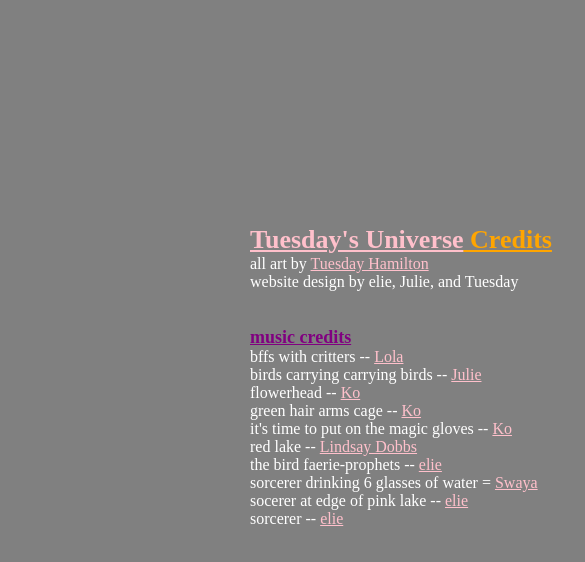
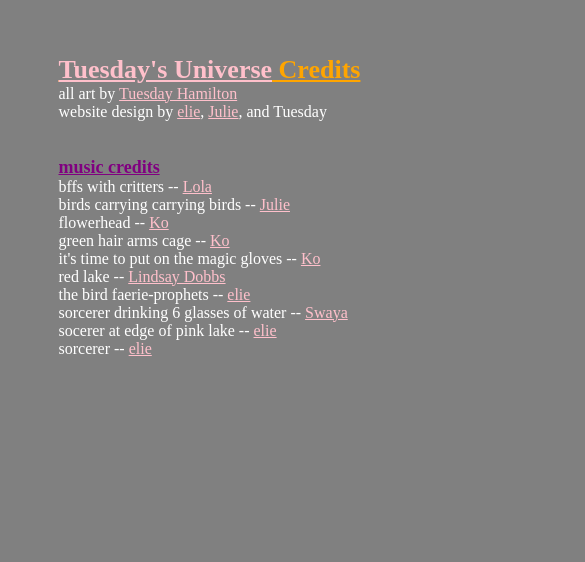
Before and after one commit to The-People-s-Coalition-of-Tandy/tuesdaysuni, a plain HTML site: page credits.html in a window 390 px wide. Shown: the whole page, 585 px wide, since content can reach past the window. Drawn offline with Linux system fonts and the light colour scheme.

Commit message:
made credits page more responsive!

```diff
--- a/credits.html
+++ b/credits.html
@@ -15,8 +15,8 @@
     body{
       background-color: gray;
       color: white;
-      margin: 225px 10px 50px 250px;
-      min-width: 350px;
+      margin: 14% 2% 8% 15%;
+      min-width: 30%;
     }
     a{
       color: pink;
@@ -46,7 +46,7 @@
     <div class="">
       all art by <a href="https://www.oliviasagehamilton.com/">Tuesday Hamilton</a>
       <br>
-      website design by elie, Julie, and Tuesday
+      website design by <a href="https://suneinyneeenan.github.io/Enhydrax/">elie</a>, <a href="https://www.julipode.net/websites.html">Julie</a>, and Tuesday
     </div>
     <br>
     <br>
@@ -69,7 +69,7 @@
       <br>
       the bird faerie-prophets -- <a href="https://suneinyneeenan.github.io/Enhydrax/">elie</a>
       <br>
-    	sorcerer drinking 6 glasses of water = <a href="https://www.instagram.com/swaya96/">Swaya</a>
+    	sorcerer drinking 6 glasses of water -- <a href="https://www.instagram.com/swaya96/">Swaya</a>
       <br>
     	socerer at edge of pink lake -- <a href="https://suneinyneeenan.github.io/Enhydrax/">elie</a>
       <br>
```
